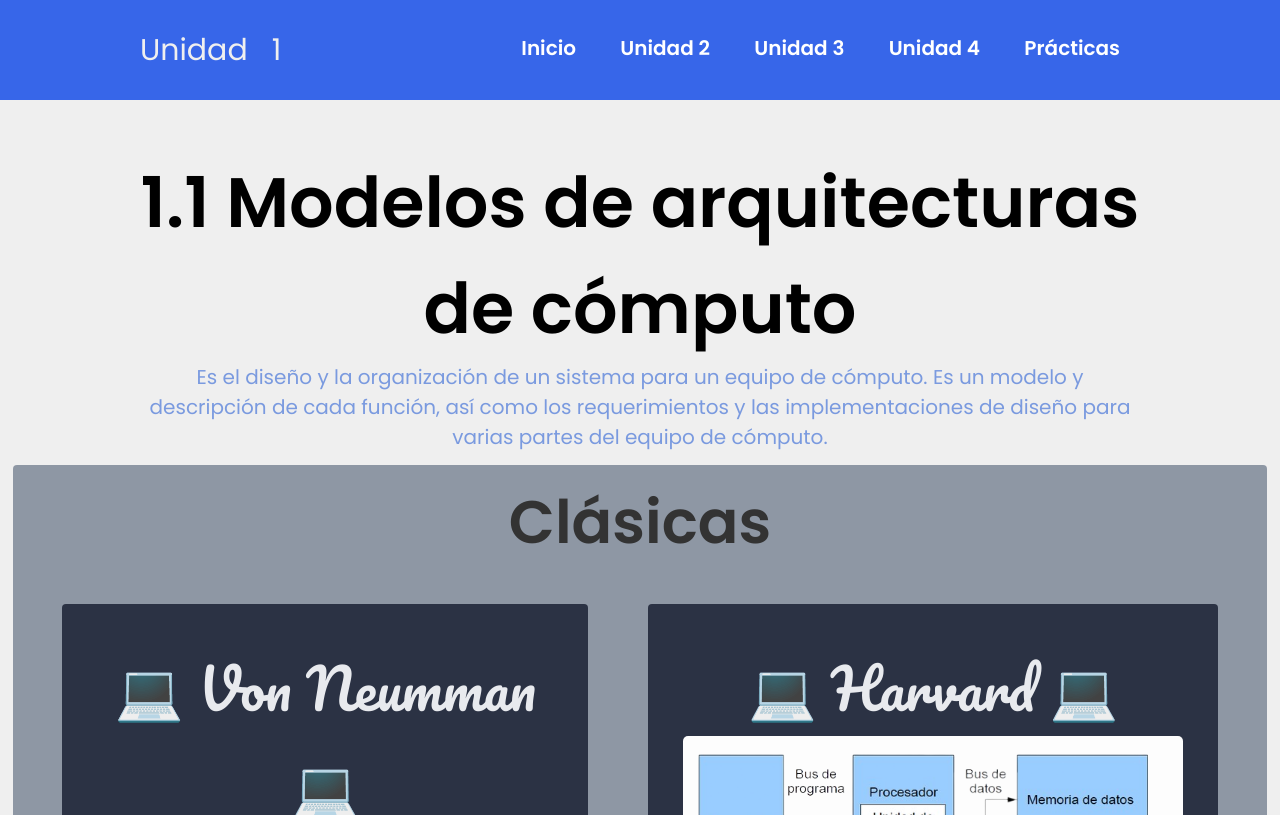
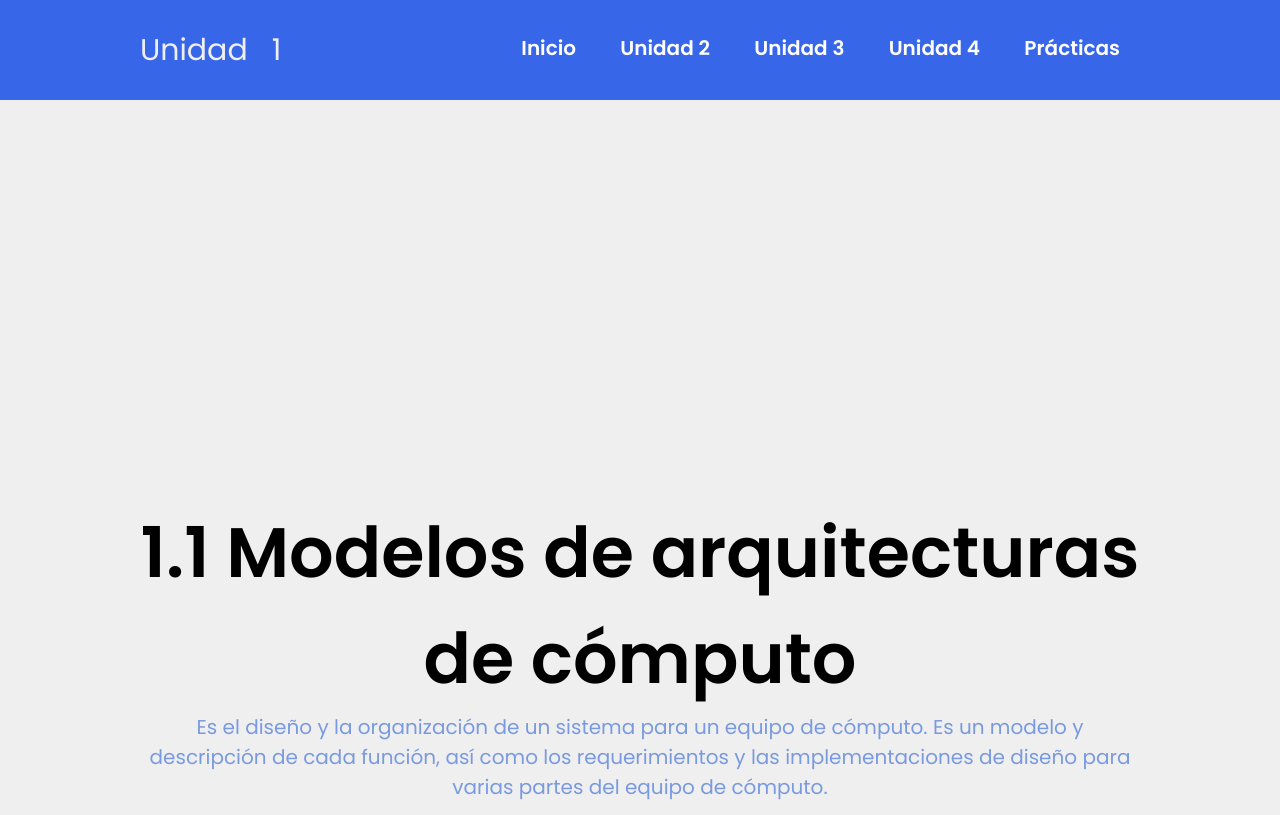
Before and after one commit to miaMorales/Arquitectura, a plain HTML site: page html/unidad1.html in a window 1280 px wide. Shown: the top 815 px of the page. Drawn offline with nearby package versions, Linux system fonts and the light colour scheme; a script that the page names is missing.

Commit message:
Update unidad1.html

```diff
--- a/html/unidad1.html
+++ b/html/unidad1.html
@@ -36,7 +36,7 @@
                 </nav>
             </div>
         </header>
-        <div style="height: 150px;"></div>
+        <div style="height: 500px;"></div>
         <div class="tituloTemas wrapper">
             1.1 Modelos de arquitecturas de cómputo
             <p class="introduccion">
```
